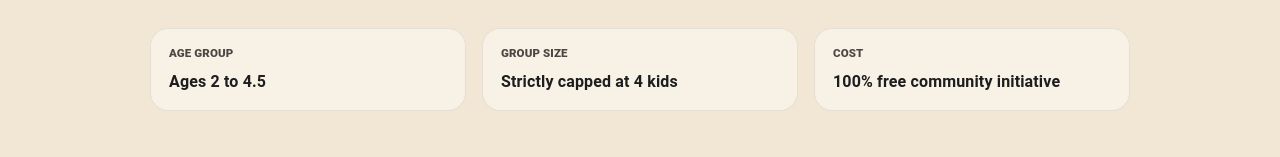
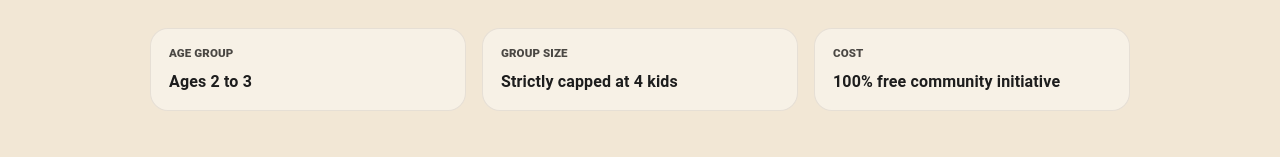
Before and after one commit to Ramkeerthy/little-minds-steam-playgroup, a React (Vite) app in the folder frontend/: page / in a window 1280 px wide. Shown: the part 304-461 px from the top of the page. Built offline with nearby package versions, Linux system fonts and the light colour scheme.

Commit message:
Update age group display to reflect session data dynamically

```diff
--- a/frontend/src/App.jsx
+++ b/frontend/src/App.jsx
@@ -241,7 +241,9 @@ function App() {
             <Box className="hero-highlights">
               <Box className="hero-highlight-item">
                 <Typography className="highlight-label">Age Group</Typography>
-                <Typography className="highlight-text">Ages 2 to 4.5</Typography>
+                <Typography className="highlight-text">
+                  Ages {sessions[0]?.ageGroup?.replace(/^Toddlers\s+/i, '').replace(/\s+years?$/i, '') || '2 to 4.5'}
+                </Typography>
               </Box>
               <Box className="hero-highlight-item">
                 <Typography className="highlight-label">Group Size</Typography>
```
